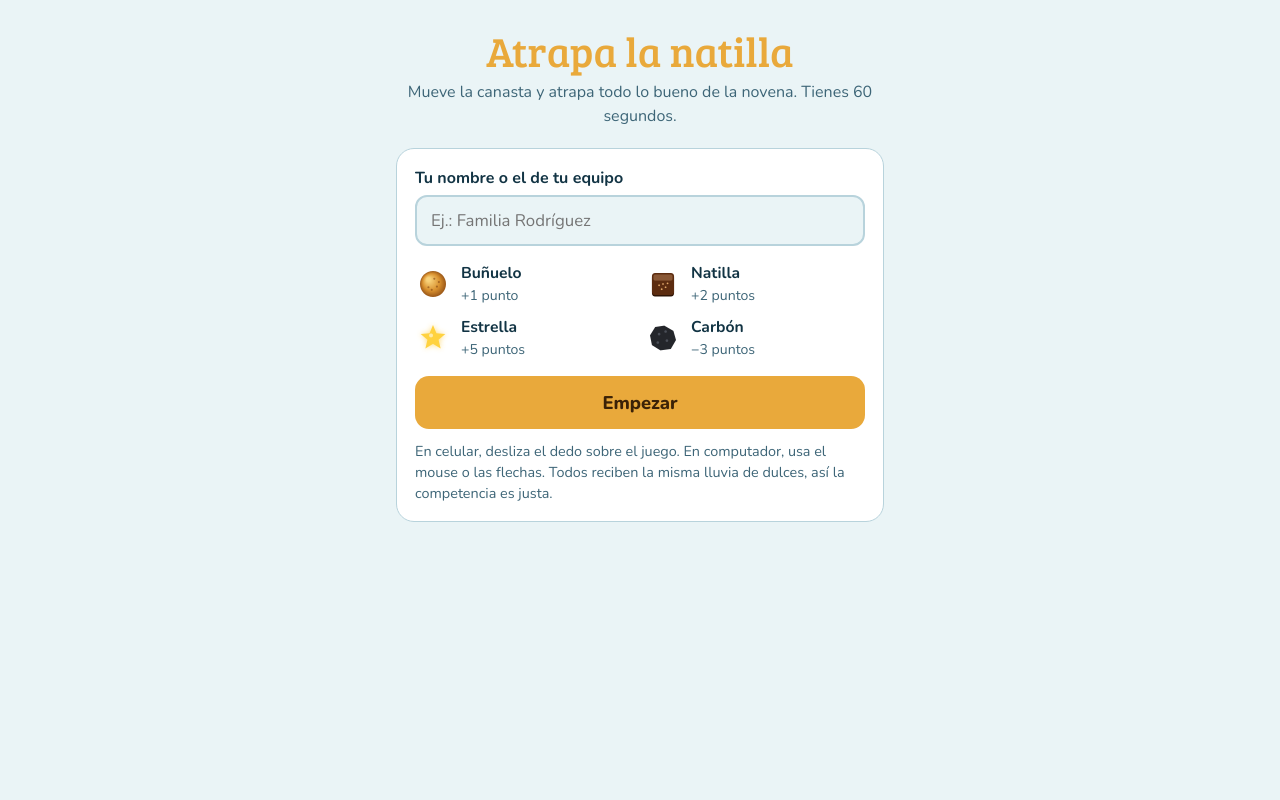
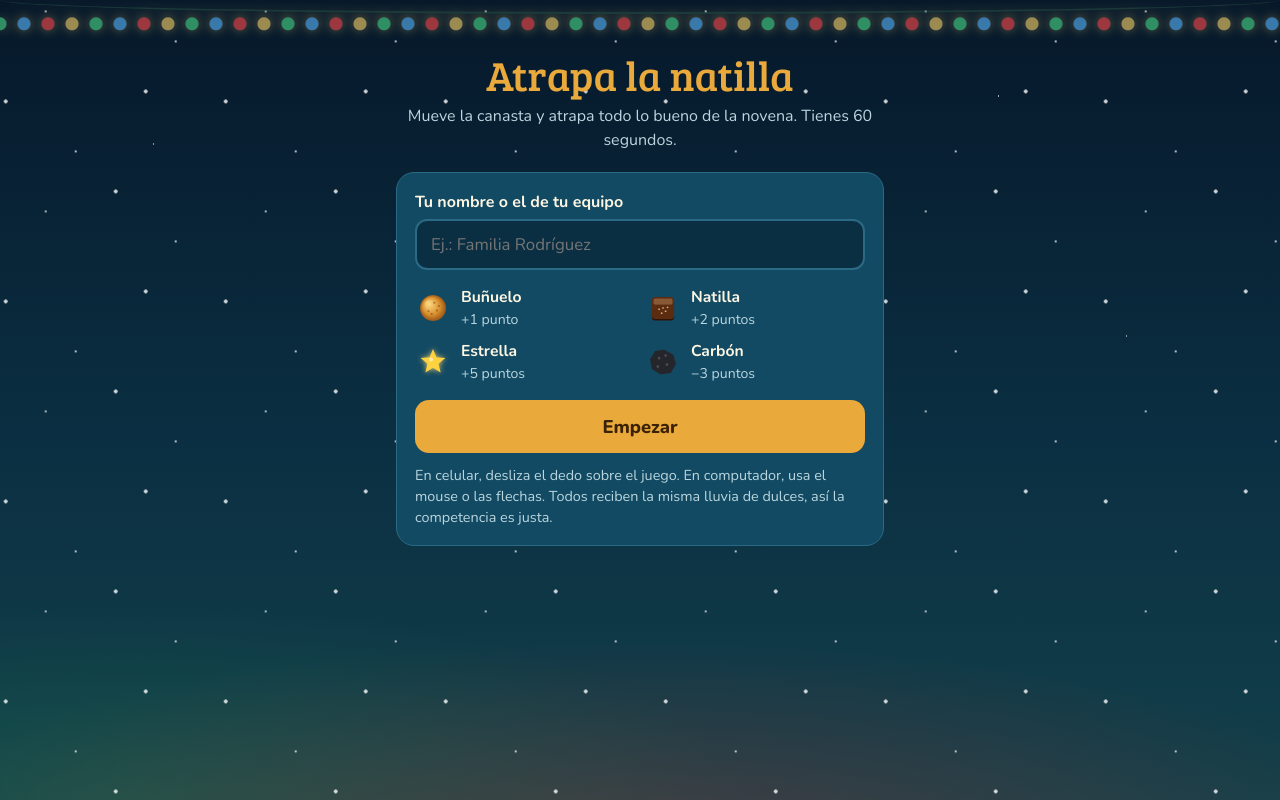
Before and after one commit to bernalermo-create/novena, a plain HTML site: page natilla.html in a window 1280 px wide. Drawn offline with nearby package versions, Linux system fonts and the light colour scheme.

Commit message:
Fondo navideño y quitar mensaje de captura

```diff
--- /dev/null
+++ b/fondo.css
@@ -0,0 +1,60 @@
+/* Fondo navideño: cielo de noche, nieve cayendo, estrellas y luces. Solo CSS. */
+:root:root:root{
+  --fondo:#0b2f42; --texto:#fdf6e3; --suave:#b9d6de; --panel:#134a63; --linea:#2a6a85; --oro:#f2c14e;
+  color-scheme:dark;
+}
+html{background:#08202f}
+html body{
+  background:transparent !important;
+  position:relative;
+}
+/* Cielo: degradado de noche, brillo cálido abajo y estrellas */
+body::before{
+  content:"";position:fixed;inset:0;z-index:-2;pointer-events:none;
+  background:
+    radial-gradient(1.5px 1.5px at 12% 18%,#fff8 50%,transparent 51%),
+    radial-gradient(1.5px 1.5px at 78% 12%,#fff9 50%,transparent 51%),
+    radial-gradient(1px 1px at 45% 30%,#fff7 50%,transparent 51%),
+    radial-gradient(1.5px 1.5px at 88% 42%,#fff8 50%,transparent 51%),
+    radial-gradient(1px 1px at 25% 55%,#fff6 50%,transparent 51%),
+    radial-gradient(1.5px 1.5px at 62% 68%,#fff7 50%,transparent 51%),
+    radial-gradient(ellipse 90% 40% at 50% 108%,#b8372f55,transparent 70%),
+    radial-gradient(ellipse 70% 35% at 10% 100%,#1f7a4d55,transparent 70%),
+    linear-gradient(180deg,#06182a 0%,#0b2f42 55%,#12404a 100%);
+}
+/* Nieve: tres capas con distinto tamaño y velocidad */
+body::after{
+  content:"";position:fixed;inset:0;z-index:-1;pointer-events:none;
+  background-image:
+    radial-gradient(3px 3px at 20px 30px,#fff 60%,transparent 62%),
+    radial-gradient(2px 2px at 90px 80px,#fffd 60%,transparent 62%),
+    radial-gradient(3px 3px at 160px 20px,#fff 60%,transparent 62%),
+    radial-gradient(2px 2px at 60px 140px,#fffc 60%,transparent 62%),
+    radial-gradient(3px 3px at 130px 120px,#fff 60%,transparent 62%),
+    radial-gradient(2px 2px at 190px 170px,#fffd 60%,transparent 62%);
+  background-size:220px 200px;
+  animation:nieve 14s linear infinite;
+  opacity:.8;
+}
+@keyframes nieve{to{background-position:-40px 200px}}
+/* Luces navideñas arriba (decorativas, no tapan el contenido) */
+.luces{
+  position:absolute;top:0;left:0;right:0;height:34px;z-index:0;pointer-events:none;overflow:hidden;
+  background:
+    radial-gradient(circle at 50% 70%,#ff4d4d 0 6px,transparent 7px) 0 0/96px 34px repeat-x,
+    radial-gradient(circle at 50% 70%,#ffd86b 0 6px,transparent 7px) 24px 0/96px 34px repeat-x,
+    radial-gradient(circle at 50% 70%,#4ddc8a 0 6px,transparent 7px) 48px 0/96px 34px repeat-x,
+    radial-gradient(circle at 50% 70%,#5cb8ff 0 6px,transparent 7px) 72px 0/96px 34px repeat-x;
+  filter:drop-shadow(0 0 6px #ffd86bb0);
+  animation:titilar 2.4s ease-in-out infinite alternate;
+}
+.luces::before{ /* cable */
+  content:"";position:absolute;left:0;right:0;top:0;height:14px;
+  border-bottom:2px solid #2d5a49;border-radius:0 0 50% 50% / 0 0 100% 100%;
+  opacity:.8;
+}
+@keyframes titilar{from{opacity:.6}to{opacity:1}}
+main{position:relative;z-index:1;padding-top:44px}
+@media (prefers-reduced-motion:reduce){
+  body::after,.luces{animation:none}
+}
--- a/marcador.js
+++ b/marcador.js
@@ -48,7 +48,7 @@
       el.dataset.estado = r.ok ? "ok" : "error";
       el.textContent = r.ok
         ? "✓ Tu resultado quedó en la tabla de clasificación"
-        : "No se pudo enviar el resultado. Envía tu captura al grupo.";
+        : "No se pudo enviar el resultado. Revisa tu conexión e inténtalo de nuevo.";
     });
   }
 
--- a/natilla.html
+++ b/natilla.html
@@ -60,8 +60,10 @@ input[type=text]:focus-visible,.btn:focus-visible{outline:3px solid var(--vela);
 .enlaces{display:flex;gap:10px;justify-content:center;flex-wrap:wrap;margin-top:14px}
 .enlaces a{color:inherit;font-weight:700;text-decoration:underline;text-underline-offset:3px}
 </style>
+<link rel="stylesheet" href="fondo.css">
 </head>
 <body>
+<div class="luces" aria-hidden="true"></div>
 <main>
   <h1>Atrapa la natilla</h1>
   <p class="sub">Mueve la canasta y atrapa todo lo bueno de la novena. Tienes 60 segundos.</p>
@@ -94,7 +96,6 @@ input[type=text]:focus-visible,.btn:focus-visible{outline:3px solid var(--vela);
     <p class="fin-puntos" id="finPuntos">0</p>
     <p class="fin-label">puntos</p>
     <div class="resumen" id="resumen"></div>
-    <div class="sello">Toma captura de esta pantalla y envíala al grupo</div>
     <p class="nota" id="finHora" style="margin:0 0 6px"></p>
     <p class="nota" style="margin:0 0 16px">¡Feliz Navidad! Que no falten los buñuelos en tu casa.</p>
     <p class="envio" id="envio" aria-live="polite"></p>
```
Also changed, not shown: clasificacion.html (+2 -0 lines), culebrita.html (+2 -1 lines), index.html (+2 -0 lines), rompecabezas.html (+2 -1 lines).
